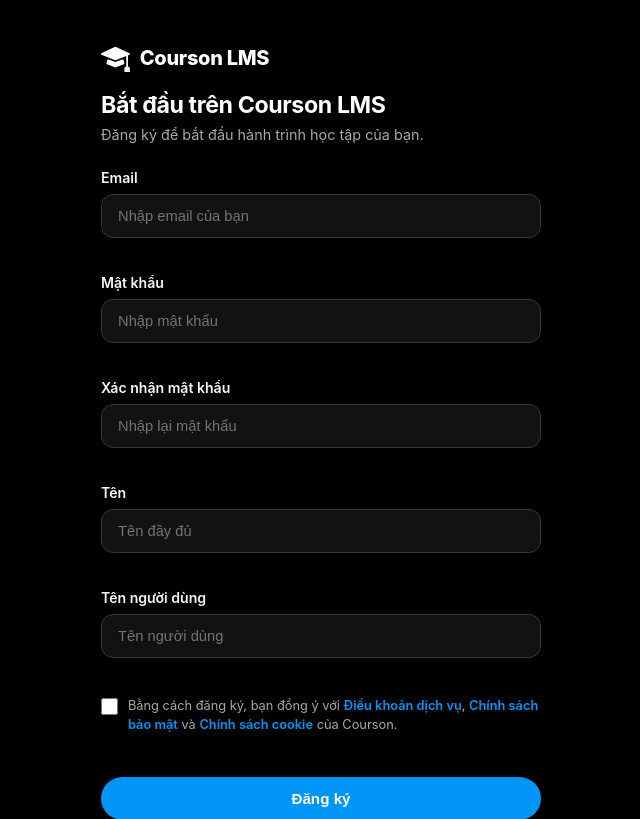
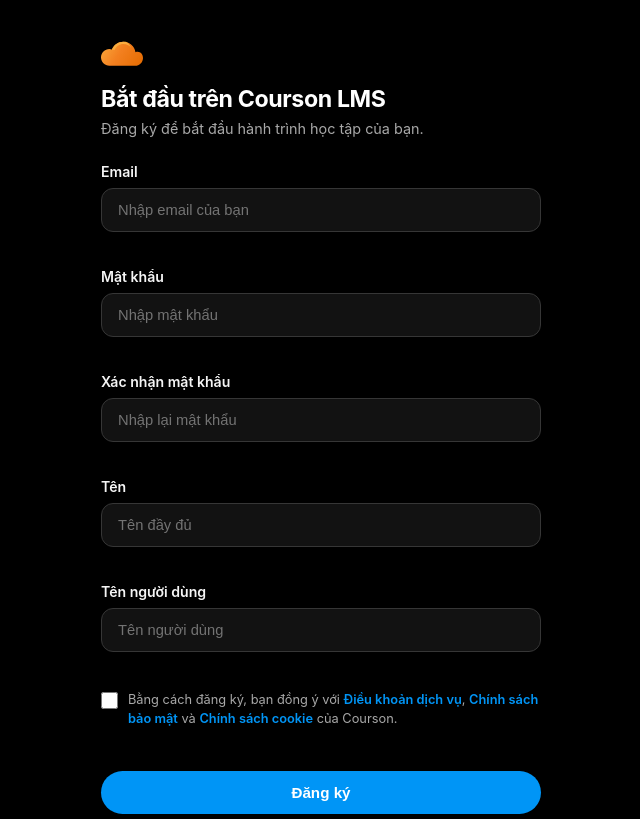
Before and after one commit to FUHN-KienNT/SE2051-NET_SWP391_G5, a Java web app: page /auth/register in a window 1280 px wide. Shown: the top 819 px of the page, without its empty margins (319-959 px from the left). Run offline with Tomcat 11, a stand-in JSP engine, Linux system fonts and the light colour scheme; data that the repository does not hold is empty; database files in the repository are not loaded.

Commit message:
update register logo to minimalist orange cloud icon

```diff
--- a/src/main/webapp/WEB-INF/views/auth/register.jsp
+++ b/src/main/webapp/WEB-INF/views/auth/register.jsp
@@ -249,8 +249,17 @@
 
             <div class="auth-header">
                 <div class="brand-row">
-                    <i class="bi bi-mortarboard-fill brand-icon"></i>
-                    <span class="brand-name">Courson LMS</span>
+                    <svg width="42" height="29" viewBox="0 0 38 26" fill="none" xmlns="http://www.w3.org/2000/svg">
+                    <path d="M31.2 10.9C30.4 5.5 25.8 1.4 20.2 1.4C15.6 1.4 11.5 4.3 9.9 8.5C9.2 8.2 8.4 8.0 7.6 8.0C3.4 8.0 0 11.4 0 15.6C0 19.8 3.4 23.2 7.6 23.2H30.9C34.8 23.2 38 20.0 38 16.1C38 12.5 35.1 9.5 31.2 10.9Z" fill="url(#cfRegGrad)"/>
+                    <path d="M22.5 1.5C21.7 1.4 21.0 1.4 20.2 1.4C15.6 1.4 11.5 4.3 9.9 8.5C10.7 8.5 11.5 8.7 12.3 9.0C13.5 5.8 16.6 3.5 20.2 3.5C23.2 3.5 25.8 4.9 27.5 7.1C26.1 4.5 24.5 2.6 22.5 1.5Z" fill="#FAAD3F"/>
+                    <defs>
+                    <linearGradient id="cfRegGrad" x1="0" y1="0" x2="38" y2="24" gradientUnits="userSpaceOnUse">
+                    <stop stop-color="#FAAD3F"/>
+                    <stop offset="0.45" stop-color="#F38020"/>
+                    <stop offset="1" stop-color="#E56B00"/>
+                    </linearGradient>
+                    </defs>
+                    </svg>
                 </div>
                 <h1 class="auth-title">Bắt đầu trên Courson LMS</h1>
                 <p class="auth-subtitle">Đăng ký để bắt đầu hành trình học tập của bạn.</p>
```
